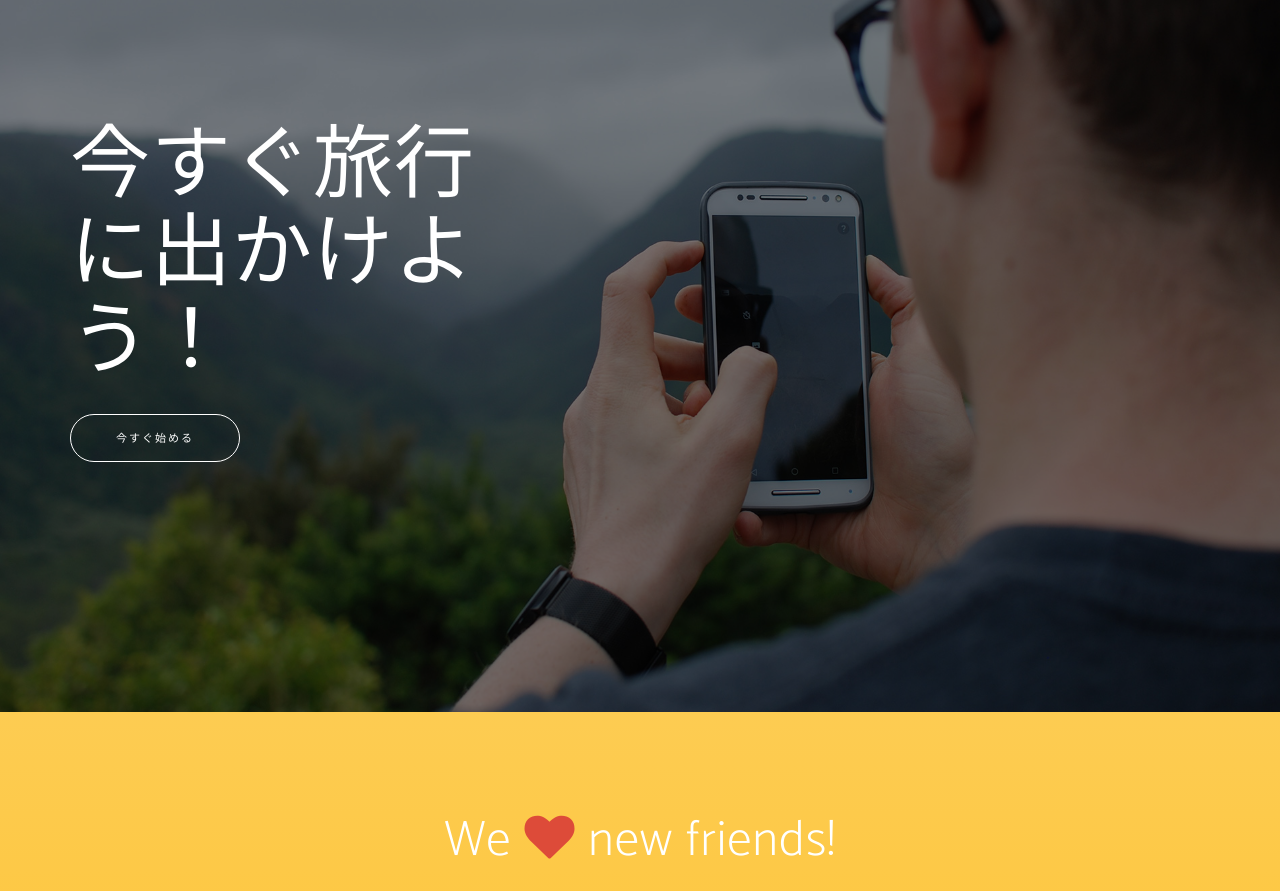
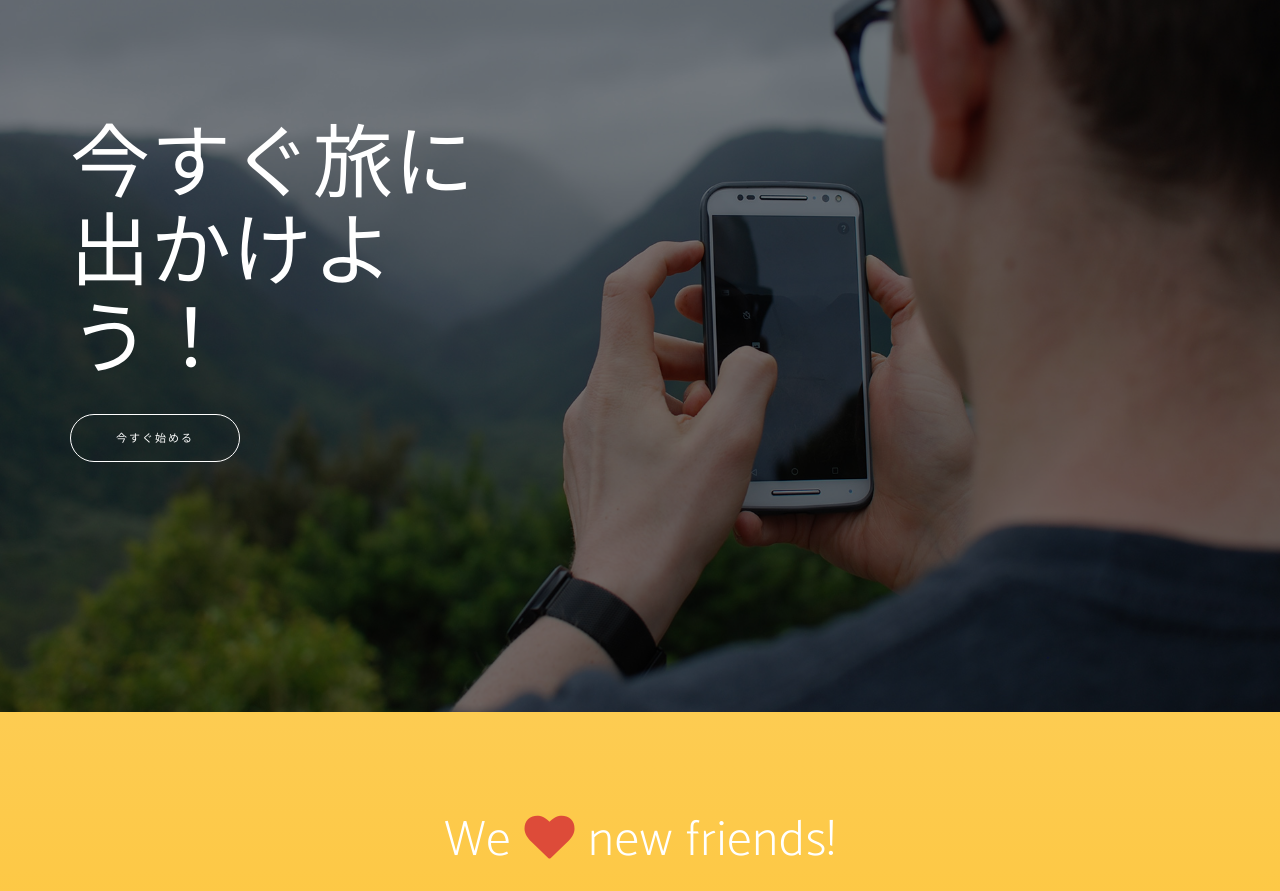
Before and after one commit to ryamashita/TRIPIC, a website: page index.html in a window 1280 px wide. Shown: the part 2640-3531 px from the top of the page. Drawn offline with nearby package versions, Linux system fonts and the light colour scheme; a web font is replaced by a local one.

Commit message:
4th commit

```diff
--- a/index.html
+++ b/index.html
@@ -186,7 +186,7 @@
     <section class="cta">
         <div class="cta-content">
             <div class="container">
-                <h2>今すぐ旅行に出かけよう！</h2>
+                <h2>今すぐ旅に出かけよう！</h2>
                 <a href="#contact" class="btn btn-outline btn-xl page-scroll">今すぐ始める</a>
             </div>
         </div>
```
